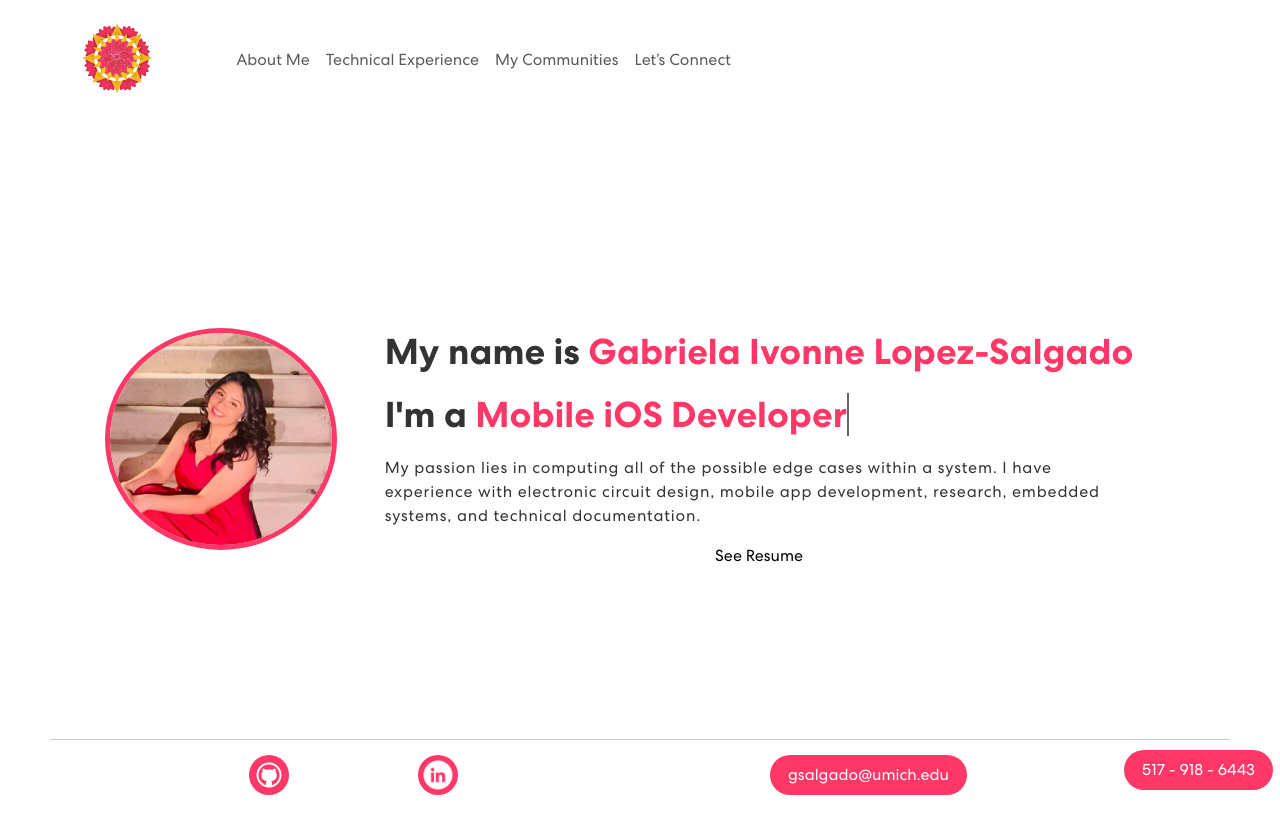
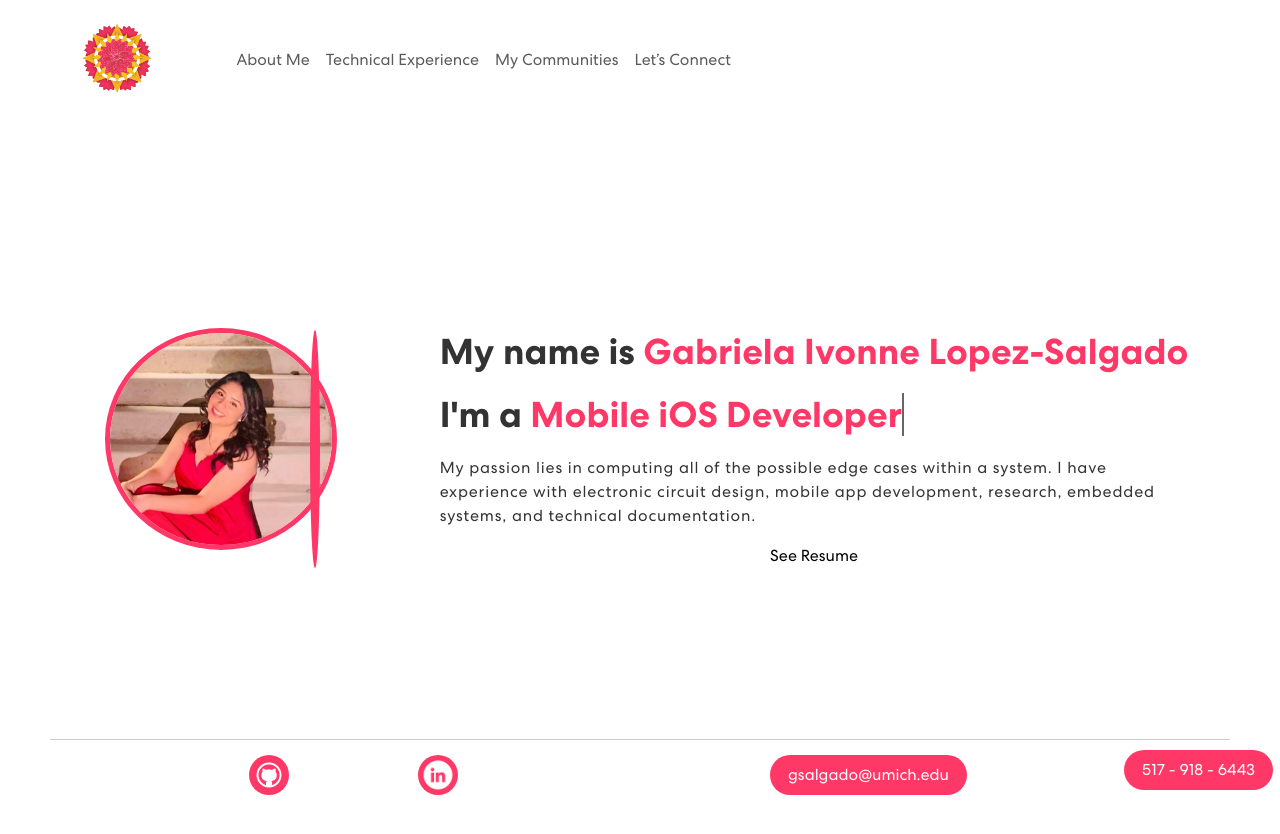
Before and after one commit to glopezsalgado/glopezsalgado.github.io, a React (Create React App) app: page / in a window 1280 px wide. Shown: the top 834 px of the page. Built offline with nearby package versions, Linux system fonts and the light colour scheme.

Commit message:
fuxing resume styling

```diff
--- a/src/components/Banner.js
+++ b/src/components/Banner.js
@@ -66,6 +66,7 @@ export const Banner = () => {
                         )}
                     </Col>
                     <Col xs={12} md={6} className="resume-container">
+                        <img className="circular-image-container" src={gabi} alt="Header Img" />
                         {!showResume && (
                             <div className="right-column">
                                 <h1 className="default-header"><span>My name is </span><span className="name">Gabriela Ivonne Lopez-Salgado</span></h1>
```
